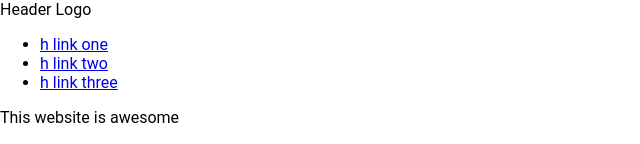
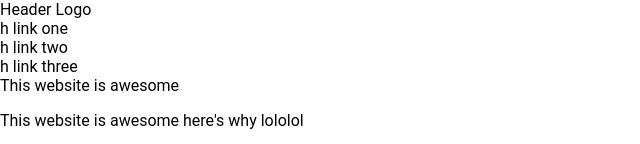
Before and after one commit to Retrospective53/Landing-Page, a plain HTML site: page index.html in a window 1280 px wide. Shown: the top 144 px of the page, without its empty margins (0-640 px from the left). Drawn offline with Linux system fonts and the light colour scheme.

Commit message:
added css for list and hyperlink

```diff
--- a/style.css
+++ b/style.css
@@ -4,4 +4,16 @@ body {
     margin: 0;
     flex-direction: column;
     flex: 1;
+    min-height: 100vh;
 }
+
+a {
+    text-decoration: none;
+    color: black;
+}
+
+ul {
+    list-style: none;
+    margin: 0;
+    padding: 0;
+}
```
